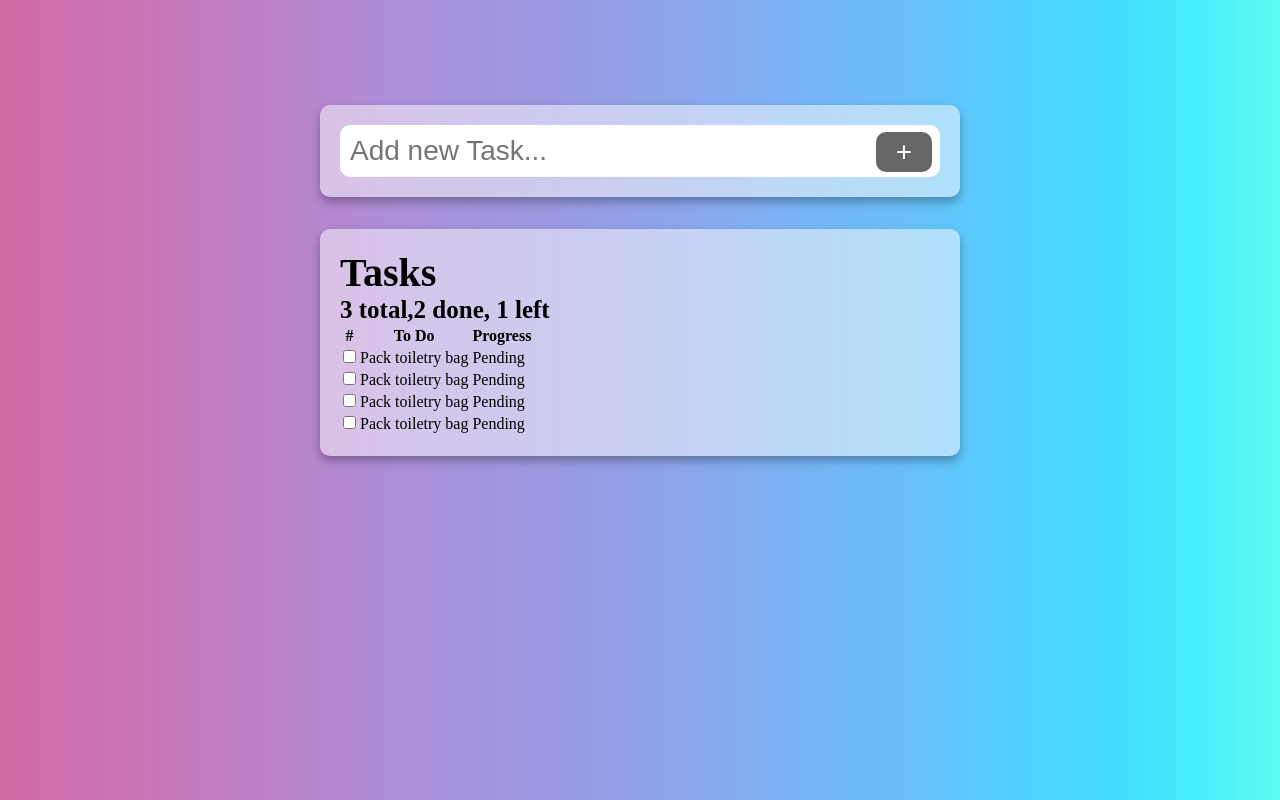
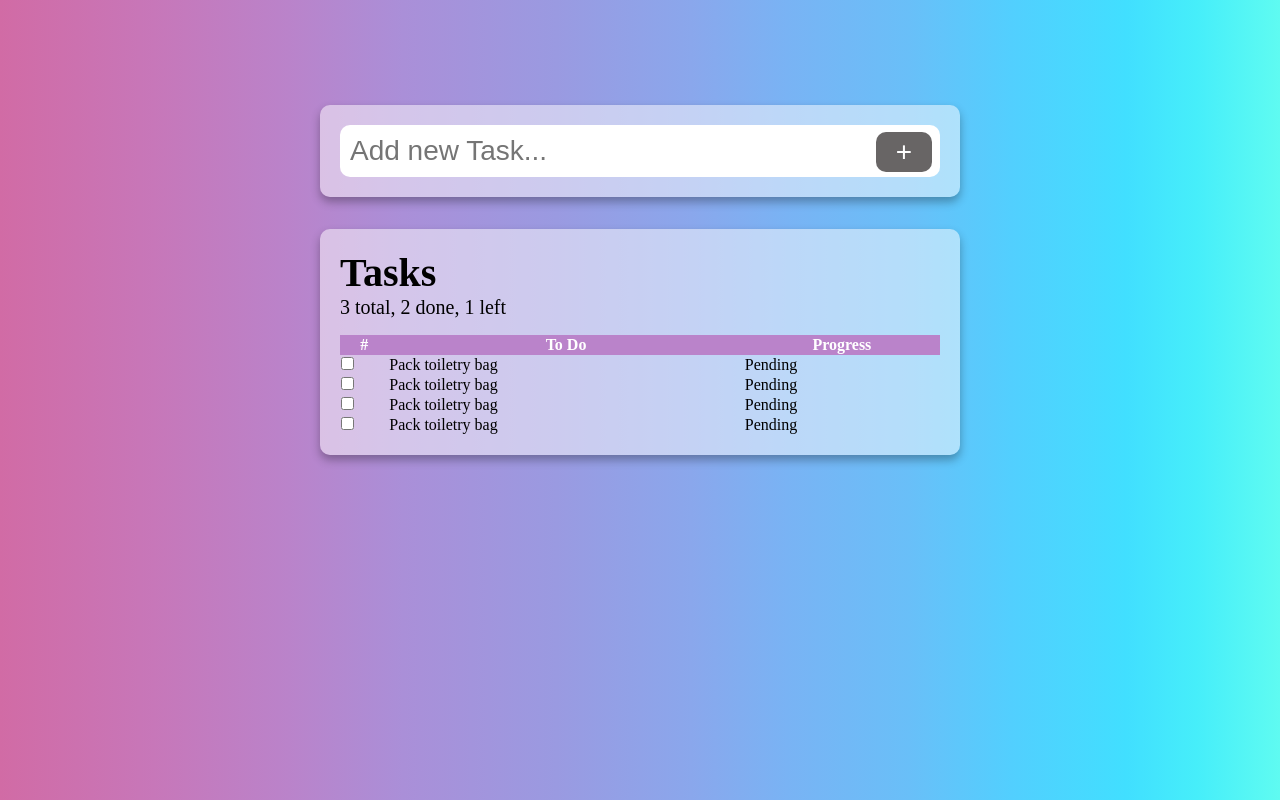
Before and after one commit to Pntawukamenya/Task-Holder, a plain HTML site: page index.html in a window 1280 px wide. Drawn offline with Linux system fonts and the light colour scheme.

Commit message:
Changed thead colors

```diff
--- a/css/main.css
+++ b/css/main.css
@@ -57,8 +57,21 @@ body {
 
 .todo-table small {
     font-family: normal;
-    font-size: 25px;
+    font-size: 20px;
     font-style: normal;
-    font-weight: 700;
+    font-weight: 350;
     line-height: normal;
 }
+
+.todo-table table {
+border-spacing: 0px;
+margin-top: 1em;
+width: 100%;
+border-radius: 10px;
+}
+
+.todo-table thead tr {
+    background: #BA83CA;
+    color: white;
+
+}
```
Also changed, not shown: index.html (+1 -1 lines).
